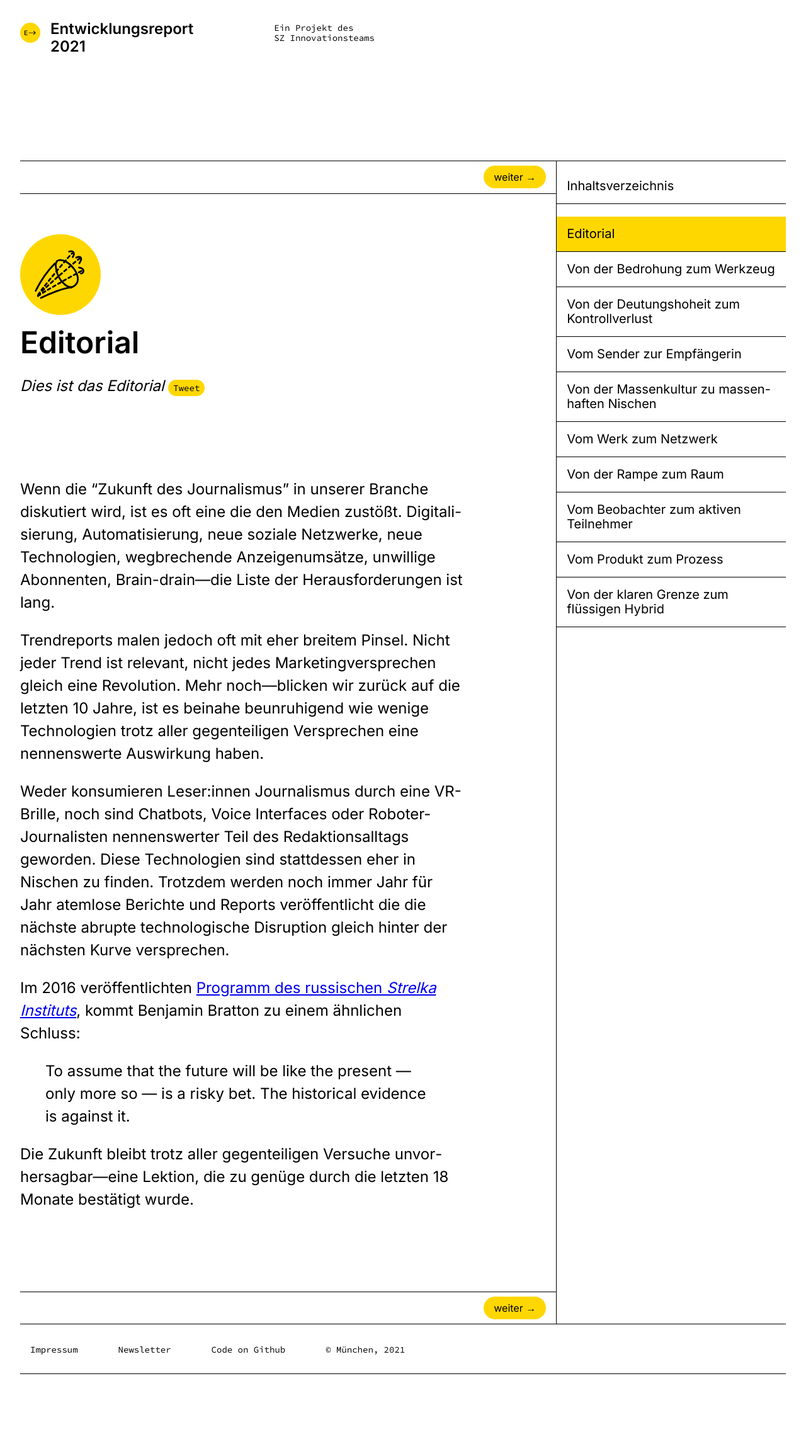
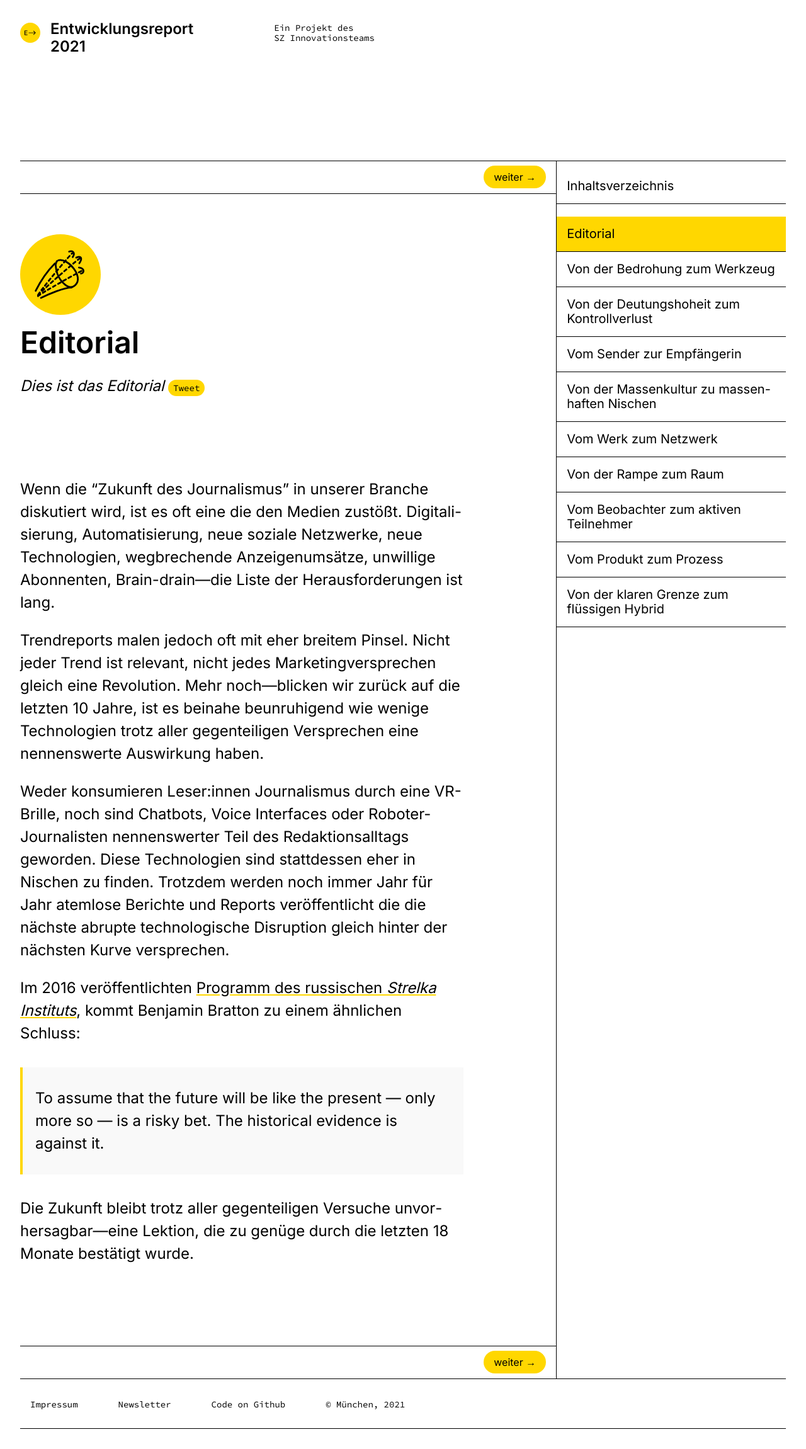
Before and after one commit to Klingebeil/entwicklungsreport-2021-test, a Jekyll site: the page built from _trends/00-editorial.md, in a window 1280 px wide. Shown: the whole page at 63% size. Built offline with Jekyll 4.4.1, drawn with Linux system fonts in a browser that asks for light colours; before the commit the page ends 2214 px from its top, so only the background shows below that.

Commit message:
new type style

```diff
--- a/_config.yml
+++ b/_config.yml
@@ -20,7 +20,7 @@
 
 title: Entwicklungsreport 2021
 baseurl: "" # the subpath of your site, e.g. /blog
-url: "http://127.0.0.1:4000/" #"https://klingebeil.github.io/entwicklungsreport-2021-test/" # the base hostname & protocol for your site, e.g. http://example.com
+url: "https://klingebeil.github.io/entwicklungsreport-2021-test/" # the base hostname & protocol for your site, e.g. http://example.com
 
 plugins:
   - jekyll-feed
--- a/_sass/_typography.scss
+++ b/_sass/_typography.scss
@@ -30,3 +30,19 @@ body {
 .mono {
     font-family: 'Source Code Pro', monospace !important;
 }
+
+article {
+    a {
+        color: black;
+        text-decoration-color: gold !important;
+    }
+
+    blockquote {
+        background: #f9f9f9;
+        border-left: 4px solid gold;
+        margin: 1.5em 0px;
+        padding: 0.3em 20px;
+        quotes: "\201C""\201D""\2018""\2019";
+    }
+
+}
```
Also changed, not shown: 3 other files.
